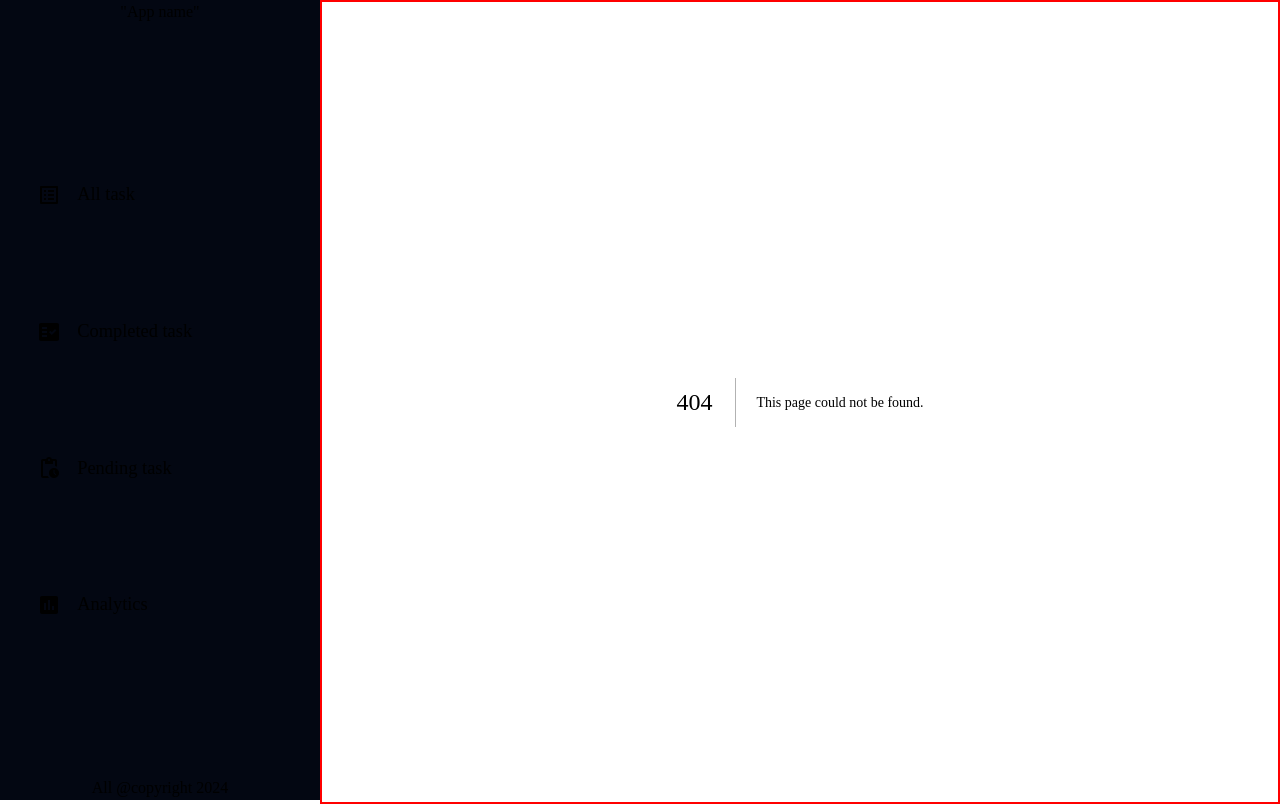
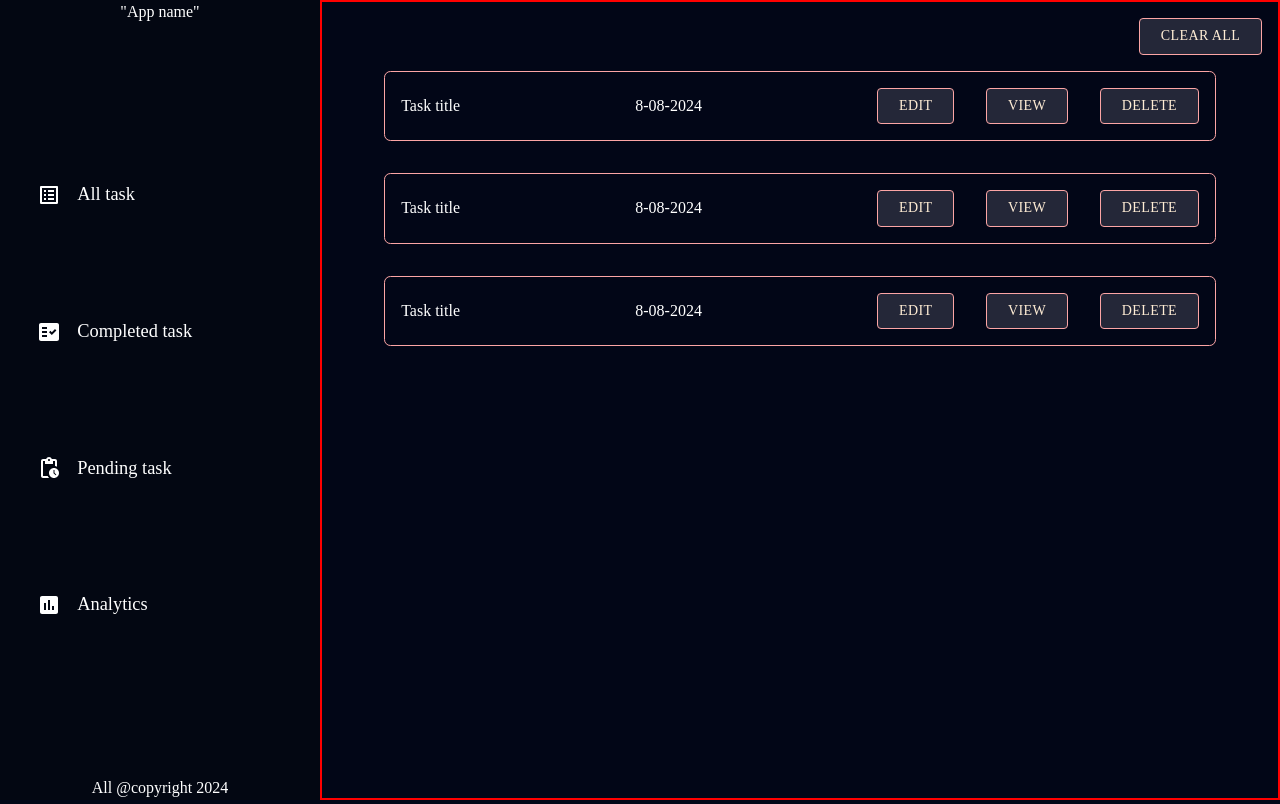
Before and after one commit to sudiptaMukherjee2001/TaskMaster, a Next.js app: page /completed-task in a window 1280 px wide. Before the commit this address had no page. Built offline with nearby package versions, Linux system fonts and the light colour scheme.

Commit message:
reafactor the folder structure ,integrated the links and added the complete task page

```diff
--- a/src/app/pages/AllTask.js
+++ b/src/app/all-task/page.js
@@ -17,9 +17,6 @@ const AllTask = () => {
                 <TaskSummary />
                 <TaskSummary />
             </TaskContainer>
-
-
-
         </>
     )
 }
--- /dev/null
+++ b/src/app/completed-task/page.js
@@ -0,0 +1,22 @@
+import React from 'react'
+/* Component import */
+import TopRightBtn from '../components/TopRightBtn'
+import TaskSummary from '../components/TaskSummary'
+/* mui import */
+import { Grid } from '@mui/material'
+import TaskContainer from '../components/TaskContainer'
+const CompletedTask = () => {
+    return (
+        <>
+            <TopRightBtn openPopForAddTask={"Clear all"} />
+            {/* task info component */}
+            <TaskContainer border="true" display="true">
+                <TaskSummary />
+                <TaskSummary />
+                <TaskSummary />
+            </TaskContainer>
+        </>
+    )
+}
+
+export default CompletedTask
--- a/src/app/components/Navbar.jsx
+++ b/src/app/components/Navbar.jsx
@@ -10,10 +10,10 @@ const Navbar = () => {
     const [activeItemId, setActiveItemId] = useState(null);
 
     const listInfo = [
-        { id: 1, name: "All task", icon: ListAltIcon },
-        { id: 2, name: "Completed task", icon: FactCheckIcon },
-        { id: 3, name: "Pending task", icon: PendingActionsIcon },
-        { id: 4, name: "Analytics", icon: InsertChartIcon },
+        { id: 1, name: "All task", icon: ListAltIcon, link: "/all-task" },
+        { id: 2, name: "Completed task", icon: FactCheckIcon, link: "/completed-task" },
+        { id: 3, name: "Pending task", icon: PendingActionsIcon, link: "#" },
+        { id: 4, name: "Analytics", icon: InsertChartIcon, link: "#" },
     ];
 
     const clickedItem = (id) => {
@@ -34,7 +34,7 @@ const Navbar = () => {
                     // className='font-edu'
                     >
                         {/* <div className="containers"> */}
-                        <a href="#">
+                        <a href={item.link}>
                             <item.icon className='icon' />
                             {item.name}
                         </a>
--- a/src/app/components/TopRightBtn.jsx
+++ b/src/app/components/TopRightBtn.jsx
@@ -14,11 +14,15 @@ const TopRightBtn = ({ openPopForAddTask }) => {
             console.log("inside if");
             setOpen(!open);
         }
+        if (openPopForAddTask === "Clear all") {
+            console.log("inside if");
+            setOpen(!open);
+        }
     }
     return (
         <>
             <TopBox>
-                <CustomBtn variant="outlined" onClick={handelFunc} textColor="#ffedd5" bgColor="rgba(238, 242, 255, 0.14)">Add task</CustomBtn>
+                <CustomBtn variant="outlined" onClick={handelFunc} textColor="#ffedd5" bgColor="rgba(238, 242, 255, 0.14)">{openPopForAddTask}</CustomBtn>
             </TopBox>
             {
                 open && <DialogBox setOpen={setOpen} />
--- a/src/app/page.js
+++ b/src/app/page.js
@@ -1,11 +1,14 @@
 import Image from "next/image";
 import AllTask from "./pages/AllTask";
+import CompletedTask from "./pages/CompletedTask";
 
 export default function Home() {
   return (
     <main>
       {/* All task page */}
       <AllTask />
+      {/* Completed task */}
+      <CompletedTask />
     </main>
   );
 }
```
